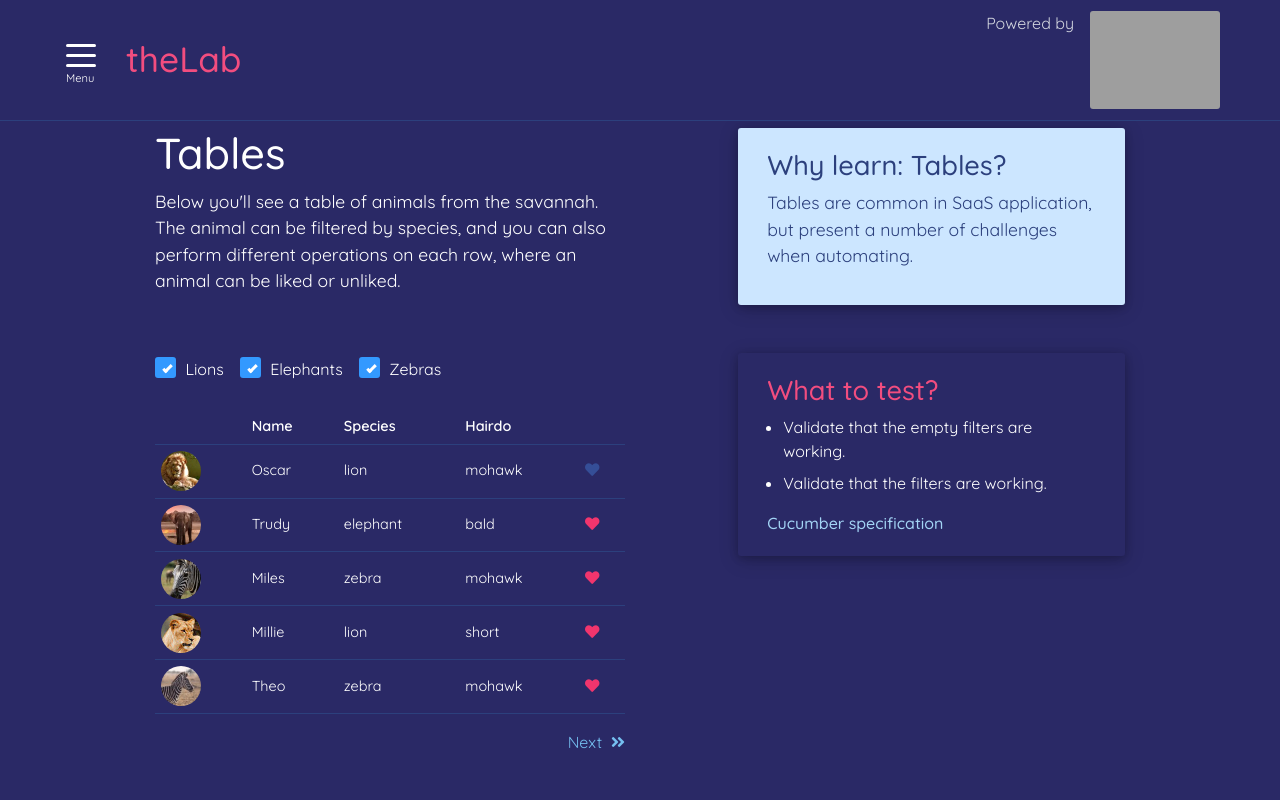
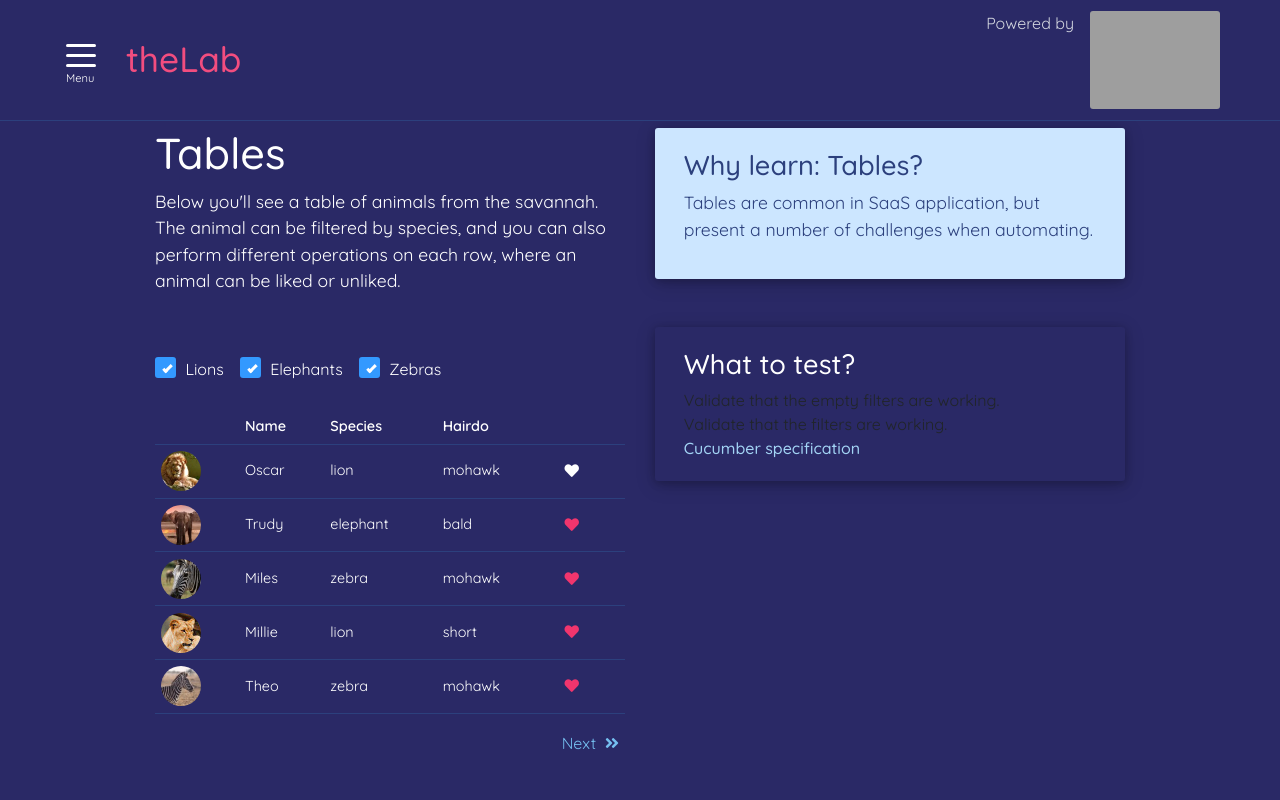
Before and after one commit to karinlj/boozang-thelab, a React (Create React App) app: page /tables in a window 1280 px wide. Shown: the top 800 px of the page. Built offline with nearby package versions, Linux system fonts and the light colour scheme; grey boxes are pictures that could not be loaded.

Commit message:
accessibility fix: Tables, Cucumber section test

```diff
--- a/data/db.json
+++ b/data/db.json
@@ -52,6 +52,13 @@
       "inOrOutside": "outside",
       "foundHome": true,
       "id": 12
+    },
+    {
+      "name": "Penelope",
+      "description": "Lovely",
+      "inOrOutside": "inside",
+      "foundHome": true,
+      "id": 13
     }
   ],
   "users": [
--- a/src/components/forms/PrintForm.js
+++ b/src/components/forms/PrintForm.js
@@ -21,7 +21,7 @@ const PrintForm = ({ printForm, users, deleteUser }) => {
                     onClick={() => {
                       deleteUser(user.id);
                     }}
-                    className="delete_btn"
+                    className="icon_btn"
                     title="Delete"
                     aria-label="Delete person from db"
                   >
--- a/src/components/forms/form.scss
+++ b/src/components/forms/form.scss
@@ -48,7 +48,8 @@
           padding: 0.6rem 0.75rem;
           vertical-align: baseline;
         }
-        .delete_btn {
+        //double css???
+        .icon_btn {
           color: $themecolorNewRed !important;
           transition: 0.5s all ease;
           padding: 5px;
--- a/src/components/lists/catList/CatDetails.js
+++ b/src/components/lists/catList/CatDetails.js
@@ -94,7 +94,7 @@ const CatDetails = () => {
       <div className="col-12 col-md-6">
         <section className="catshelter_section">
           <header className="single_cat_header">
-            <h1>Single cat</h1>
+            <h1>Cat details</h1>
             <Link to="/catshelter" className="" aria-label="Back to Cat shelter page">
               <i class="fas fa-arrow-left" aria-hidden="true"></i>
               Back to Cat shelter
--- a/src/components/lists/lists.scss
+++ b/src/components/lists/lists.scss
@@ -105,7 +105,6 @@
     }
   }
   //catDetails
-
   .single_cat_form_header {
     display: flex;
     justify-content: space-between;
--- a/src/components/tables/Table.js
+++ b/src/components/tables/Table.js
@@ -64,14 +64,15 @@ const Table = () => {
   }, [myFilter, animals]);
   return (
     <div className="row justify-content-between">
-      <div className="col-12 col-md-8 col-lg-12 col-xl-6">
+      {/* <div className="col-12 col-md-8 col-lg-12 col-xl-6"> */}
+      <div className="col-12 col-md-6">
         <section className="tables_section">
           <TablesIntro />
 
-          <div className="filter_options">
+          <section className="tables_filter_options">
             {myFilter.map((item, index) => {
               return (
-                <label className="option" htmlFor="react" key={index}>
+                <label className="option" key={index}>
                   {item.species}s
                   <input
                     type="checkbox"
@@ -80,18 +81,19 @@ const Table = () => {
                     checked={item.isChecked}
                     onChange={handleChange}
                   />
-                  <span className="checkmark"></span>
+                  <span className="checkmark" role="checkbox" aria-checked={item.isChecked}></span>
                 </label>
               );
             })}
-          </div>
+          </section>
+
           <table id="animalTable" className="table">
             <thead>
               <tr>
                 <th></th>
-                <th>Name</th>
-                <th>Species</th>
-                <th>Hairdo</th>
+                <th scope="col">Name</th>
+                <th scope="col">Species</th>
+                <th scope="col">Hairdo</th>
                 <th></th>
               </tr>
             </thead>
@@ -104,17 +106,20 @@ const Table = () => {
                     <tr key={index}>
                       <td>
                         {" "}
-                        <img src={require(`../../img/tableImg/${animal.name}.jpg`).default} alt={animal} />{" "}
+                        <img src={require(`../../img/tableImg/${animal.name}.jpg`).default} alt={animal.name} />{" "}
                       </td>
                       <td>{animal.name}</td>
                       <td>{animal.species}</td>
                       <td>{animal.hairdo}</td>
                       <td>
-                        <i
-                          className={`fa fa-heart ${animal.isLiked ? "red" : ""}`}
-                          onClick={() => toggleLike(animal)}
-                          title="like"
-                        />
+                        <button className="icon_btn" aria-label="toggle liking animal">
+                          <i
+                            className={`fa fa-heart liked_icon ${animal.isLiked ? "liked" : ""}`}
+                            onClick={() => toggleLike(animal)}
+                            title="like"
+                            aria-hidden="true"
+                          />
+                        </button>
                       </td>
                     </tr>
                   ) : (
@@ -125,21 +130,22 @@ const Table = () => {
           </table>
           <div className="pagination">
             {startPageIndex !== 0 && (
-              <button onClick={prevPage}>
-                <i className="fas fa-angle-double-left"></i>
+              <button className="icon_btn" onClick={prevPage} aria-label="previous page">
+                <i className="fas fa-angle-double-left" aria-hidden="true"></i>
                 &nbsp; Previous
               </button>
             )}
             {animals && startPageIndex < animals.length - itemsPerPage && (
-              <button onClick={nextPage}>
+              <button className="icon_btn" onClick={nextPage} aria-label="next page">
                 Next &nbsp;
-                <i className="fas fa-angle-double-right"></i>
+                <i className="fas fa-angle-double-right" aria-hidden="true"></i>
               </button>
             )}
           </div>
         </section>
       </div>
-      <div className="col-12 col-md-4 col-lg-12 col-xl-5">
+      <div className="col-12 col-md-6">
+        {/* <div className="col-12 col-md-4 col-lg-12 col-xl-5"> */}
         <TablesTestInfo />
         <TablesWhatToTest />
         {/* <TablesVideos /> */}
--- a/src/components/tables/tables.scss
+++ b/src/components/tables/tables.scss
@@ -13,28 +13,31 @@
         margin-right: 0;
         max-width: 40px;
         border-radius: 50%;
-        //   @media all and (max-width: $sm-max) {
-        //     display: none;
-        //   }
       }
-      .fa.fa-heart {
-        cursor: pointer;
-        color: #354e97;
-        transition:  all 0.3s ease;
-        &.red {
+      .liked_icon {
+        color: #fff;
+        transition: 0.5s all ease;
+        padding: 5px;
+        &:hover {
+          filter: brightness(180%);
+        }
+        &.liked {
           color: $themecolorNewRed;
-        }
-        &:hover {
-          color: $themecolorNewPinkLight
         }
       }
     }
-    // th {
-    //   font-size: 0.8rem;
-    // }
   }
+  .pagination {
+    float: right;
+    margin-bottom: 5rem;
 
-  div.filter_options {
+    margin-left: 1rem;
+    .icon_btn {
+      color: #75bff0;
+    }
+  }
+}
+.tables_filter_options {
   padding: 1rem 0;
   display: flex;
   align-items: center;
@@ -42,7 +45,6 @@
   label {
     color: #fff;
   }
-
   //custom checkboxes
   /* Customize the label (the container) */
   .option {
@@ -52,7 +54,7 @@
     padding-left: 1.6rem;
     margin-bottom: 12px;
     margin-right: 0.7rem;
-      cursor: pointer;
+    // cursor: pointer;
     font-size: 0.9rem;
     -webkit-user-select: none;
     -moz-user-select: none;
@@ -68,7 +70,7 @@
       position: absolute;
       //opacity, not display:none!
       opacity: 0;
-        cursor: pointer;
+      // cursor: pointer;
       top: 0;
       left: 0;
       height: 19px;
@@ -76,7 +78,6 @@
       z-index: 100;
       &:checked {
         ~ .checkmark {
-            // background-color: #2196f3;
           border: 2px solid $themecolorButtonBlue;
           background-color: $themecolorButtonBlue;
           /* Show the checkmark when checked */
@@ -125,30 +126,11 @@
     &:hover {
       input {
         ~ .checkmark {
-            filter: brightness(80%);
-            -webkit-filter: brightness(80%);
+          filter: brightness(150%);
+          -webkit-filter: brightness(150%);
           transition: all 1s ease;
         }
       }
     }
   }
 }
-  .pagination{
-    float: right;
-    margin-bottom: 5rem;
-
-      margin-left: 1rem;
-      button{
-        margin-left: 1rem;
-        color: #75bff0;
-        background: inherit;
-        padding: 0;
-        box-shadow: none;
-        border: none;
-        &:hover {
-          filter: brightness(80%);
-        }
-      }
-
-  }
-}
--- a/src/components/text/WhatToTest.js
+++ b/src/components/text/WhatToTest.js
@@ -87,20 +87,28 @@ export const CatOrDogWhatToTest = () => {
 export const CatShelterWhatToTest = () => {
   return (
     <section className="what_to_test_box">
+      <section className="what_to_test_section">
         <h2>What to test?</h2>
         <ul>
           <li>Validate that a cat can be added to the shelter.</li>
           <li>Validate that a cat can be renamed.</li>
           <li>Validate that a cat can be removed from the shelter.</li>
         </ul>
+      </section>
+
+      <section className="cucumber_section">
+        <h2>Cucumber Gherkin syntax</h2>
+        <p>Behaviour-Driven Development. See specification below:</p>
+
         <a
           href="/features/catShelter.txt"
           target="_blank"
           rel="noopener noreferrer"
           aria-label="Cucumber specification opens in new window"
         >
-        Cucumber specification
+          Cucumber feature: CatShelter
         </a>
+      </section>
     </section>
   );
 };
--- a/src/components/text/text.scss
+++ b/src/components/text/text.scss
@@ -90,8 +90,9 @@
   }
 }
 .what_to_test_box {
+  .what_to_test_section {
     h2 {
-    color: $themecolorNewPink;
+      color: $themecolorNewPinkLight;
     }
     ul {
       margin-bottom: 1rem;
@@ -100,6 +101,16 @@
         list-style-type: disc;
         color: #fff;
         margin-bottom: 0.5rem;
+      }
+    }
+  }
+  .cucumber_section {
+    margin-top: 2rem;
+    h2 {
+      color: $themecolorNewPink;
+    }
+    p {
+      font-size: 1rem;
     }
   }
 }
--- a/src/index.scss
+++ b/src/index.scss
@@ -194,18 +194,22 @@ button {
   justify-content: center;
   margin-top: 0.5rem;
 }
-.delete_btn {
+.icon_btn {
   border: none;
   background: transparent;
+  &:hover {
+    filter: brightness(180%);
+  }
 }
 .delete_icon {
   color: $themecolorNewRed !important;
   transition: 0.5s all ease;
   padding: 5px;
-  &:hover {
-    filter: brightness(180%);
-  }
+  // &:hover {
+  //   filter: brightness(180%);
+  // }
 }
+
 input[type="button"],
 input[type="submit"],
 .form_btn,
```
Lines whose indentation alone changed are shown as unchanged.
